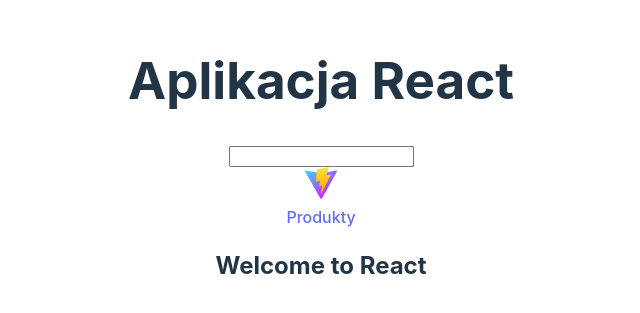
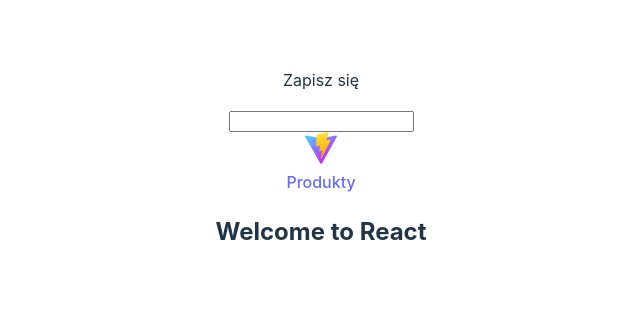
Before and after one commit to dev-com2020/js-2-vite, a React (Vite) app in the folder my-app/: page / in a window 1280 px wide. Shown: the part 239-552 px from the top of the page, without its empty margins (319-959 px from the left). Built offline with nearby package versions, Linux system fonts and the light colour scheme.

Commit message:
Dodano kontekst użytkownika oraz komponent Content z obsługą uprawnień

```diff
--- a/my-app/src/App.tsx
+++ b/my-app/src/App.tsx
@@ -1,12 +1,14 @@
 import { Outlet } from 'react-router-dom'
 import './App.css'
 import { Header } from './Header'
+import { useAppContext } from './components/PersonScoreContext'
 
 function App() {
+  const { user } = useAppContext()
 return (
     <>
 
-      <h1>Aplikacja React</h1>
+      <p>{user ? `Witaj ${user.name}`:'Zapisz się'}</p>
         <Header/>
         <Outlet/>
       </>
--- a/my-app/src/api/authorize.ts
+++ b/my-app/src/api/authorize.ts
@@ -1,4 +1,4 @@
 
-export function authorize(id: string): Promise<string[]>{
+export function authorize(): Promise<string[]>{
     return new Promise((resolve) => setTimeout(() => resolve(['admin']),2000))
 }
--- a/my-app/src/components/PersonScoreContext.tsx
+++ b/my-app/src/components/PersonScoreContext.tsx
@@ -1,4 +1,5 @@
 import { createContext, ReactNode, useContext, useReducer } from "react";
+import { User } from "../api/authenticate";
 
 type State = {
     user: undefined | User
```
Also changed, not shown: my-app/src/Content.tsx (added, +14 -0 lines).
